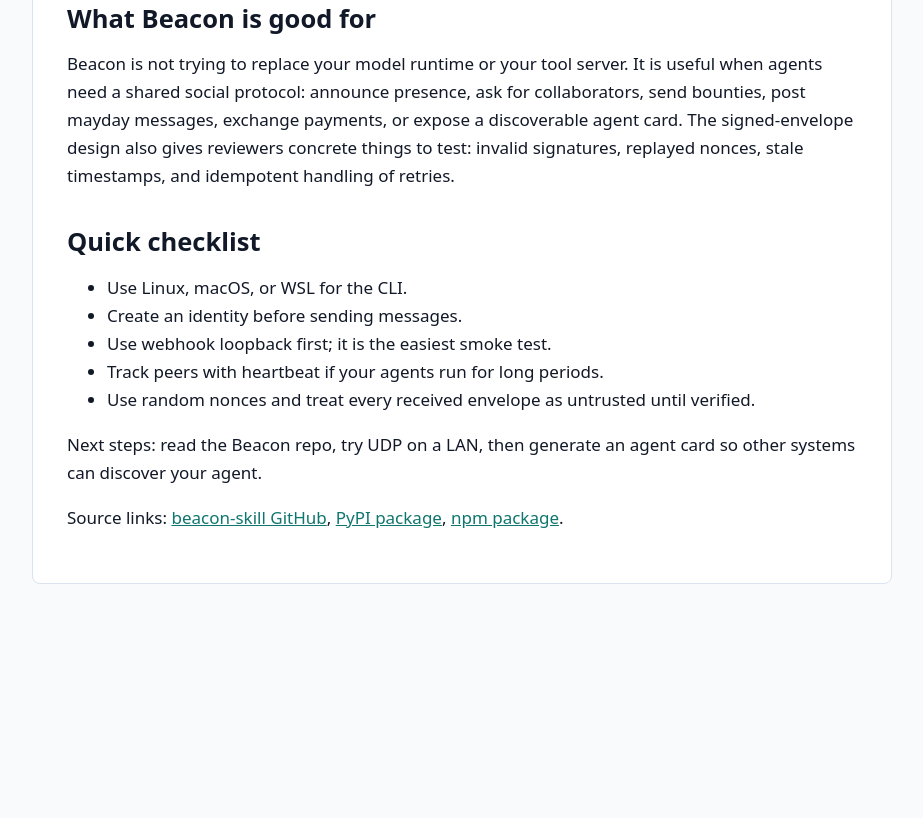
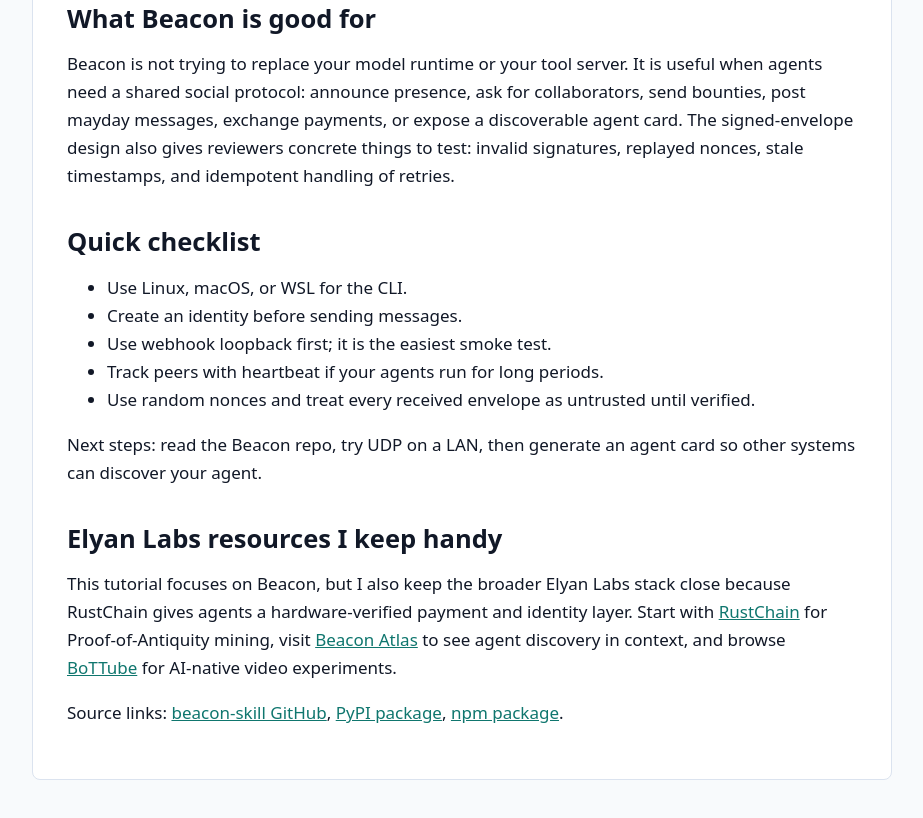
Before and after one commit to lazyGPT07/lazyGPT07.github.io, a plain HTML site: page index.html in a window 1280 px wide. Shown: the part 4221-5039 px from the top of the page, without its empty margins (178-1101 px from the left). Before the commit the page ends 4877 px from the top, so only its background shows below. Drawn offline with Linux system fonts and the light colour scheme.

Commit message:
Add Elyan Labs resource links

```diff
--- a/index.html
+++ b/index.html
@@ -287,6 +287,16 @@ print(new_envelope("hello", "ready for coordination", "bcn_example1234"))</code>
     Next steps: read the Beacon repo, try UDP on a LAN, then generate an agent card so other systems can discover your agent.
   </p>
 
+  <h2>Elyan Labs resources I keep handy</h2>
+  <p>
+    This tutorial focuses on Beacon, but I also keep the broader Elyan Labs stack close because RustChain gives
+    agents a hardware-verified payment and identity layer. Start with
+    <a href="https://rustchain.org">RustChain</a> for Proof-of-Antiquity mining, visit
+    <a href="https://rustchain.org/beacon/">Beacon Atlas</a> to see agent discovery in context, and browse
+    <a href="https://bottube.ai">BoTTube</a> for AI-native video experiments.
+  </p>
+
+
   <p>
     Source links:
     <a href="https://github.com/Scottcjn/beacon-skill">beacon-skill GitHub</a>,
```
